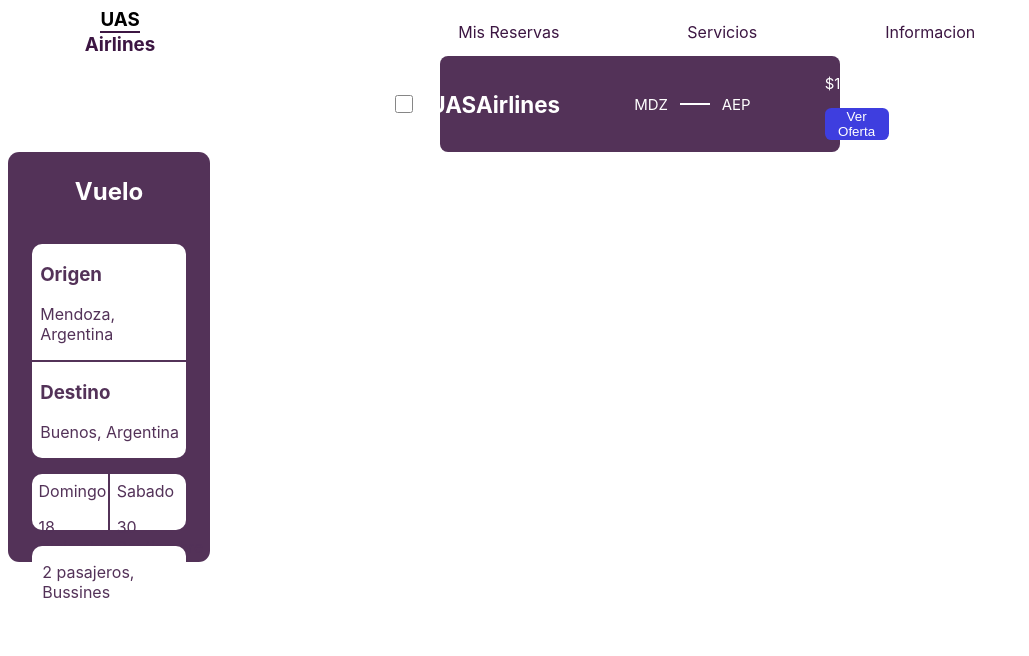
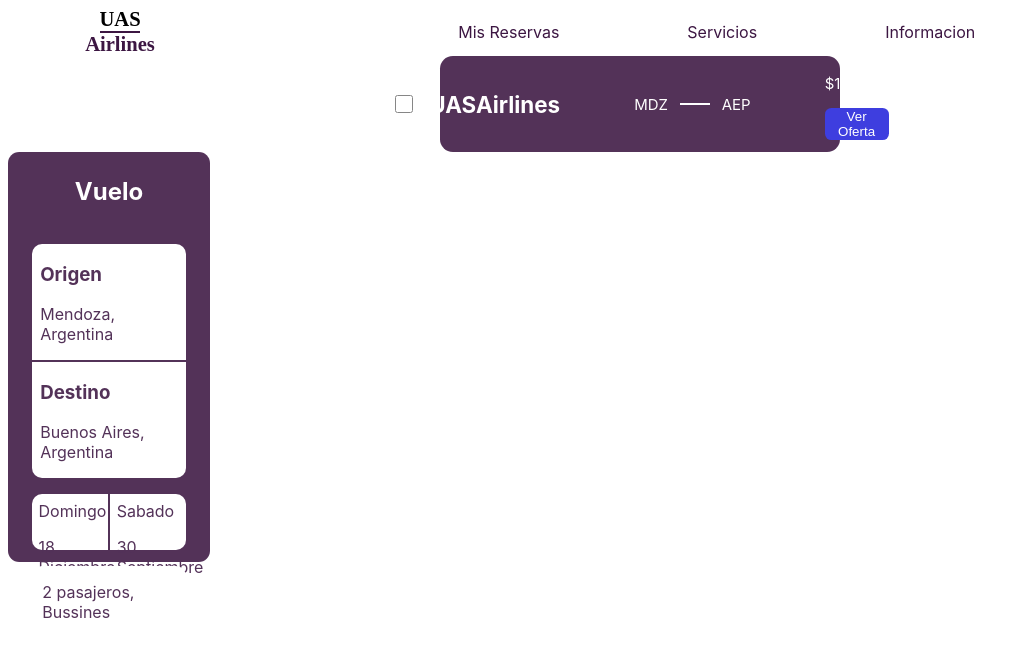
Before and after one commit to andybercich/UASAirlinesFront, a React (Vite) app: page / in a window 1280 px wide. Shown: the top 656 px of the page, without its empty margins (0-1029 px from the left). Built offline with nearby package versions, Linux system fonts and the light colour scheme.

Commit message:
Cambios en diseño

```diff
--- a/src/components/UI/ComponentVuelo/ComponentVuelo.module.css
+++ b/src/components/UI/ComponentVuelo/ComponentVuelo.module.css
@@ -9,7 +9,7 @@
     opacity: 0.88;
     width: 30vw;
     height: 10vh;
-    border-radius: 0.5rem;
+    border-radius: 0.8rem;
     display: flex;
     align-items: center;
     justify-content: center;
--- a/src/components/UI/Header/Header.module.css
+++ b/src/components/UI/Header/Header.module.css
@@ -14,6 +14,8 @@
     height: 6vh;
     width: 5vw;
     margin-left: 5rem;
+    font-family: 'Abhaya Libre', serif;
+    font-size: 1.1rem;
 }
 
 .titulo h3{
@@ -53,3 +55,8 @@
 .componentsHeader ul li{
     color: #3C1642;
 }
+
+.componentsHeader ul li:hover{
+    color: #702a7a;
+    cursor: pointer;
+}
--- a/src/components/UI/ShowVuelo/ShowVuelo.module.css
+++ b/src/components/UI/ShowVuelo/ShowVuelo.module.css
@@ -28,7 +28,7 @@
     display: flex;
     align-items: center;
     flex-direction: column;
-    gap: 0.2vh;
+    gap: 0.21vh;
 }
 
 .origen{
--- a/src/components/UI/ShowVuelo/ShowVuelo.tsx
+++ b/src/components/UI/ShowVuelo/ShowVuelo.tsx
@@ -14,7 +14,7 @@ export const ShowVuelo = () => {
         <div className={styles.destino}>
           <h3>Destino</h3>
 
-          <p>Buenos, Argentina</p>
+          <p>Buenos Aires, Argentina</p>
         </div>
       </div>
       <div className={styles.showDays}>
```
